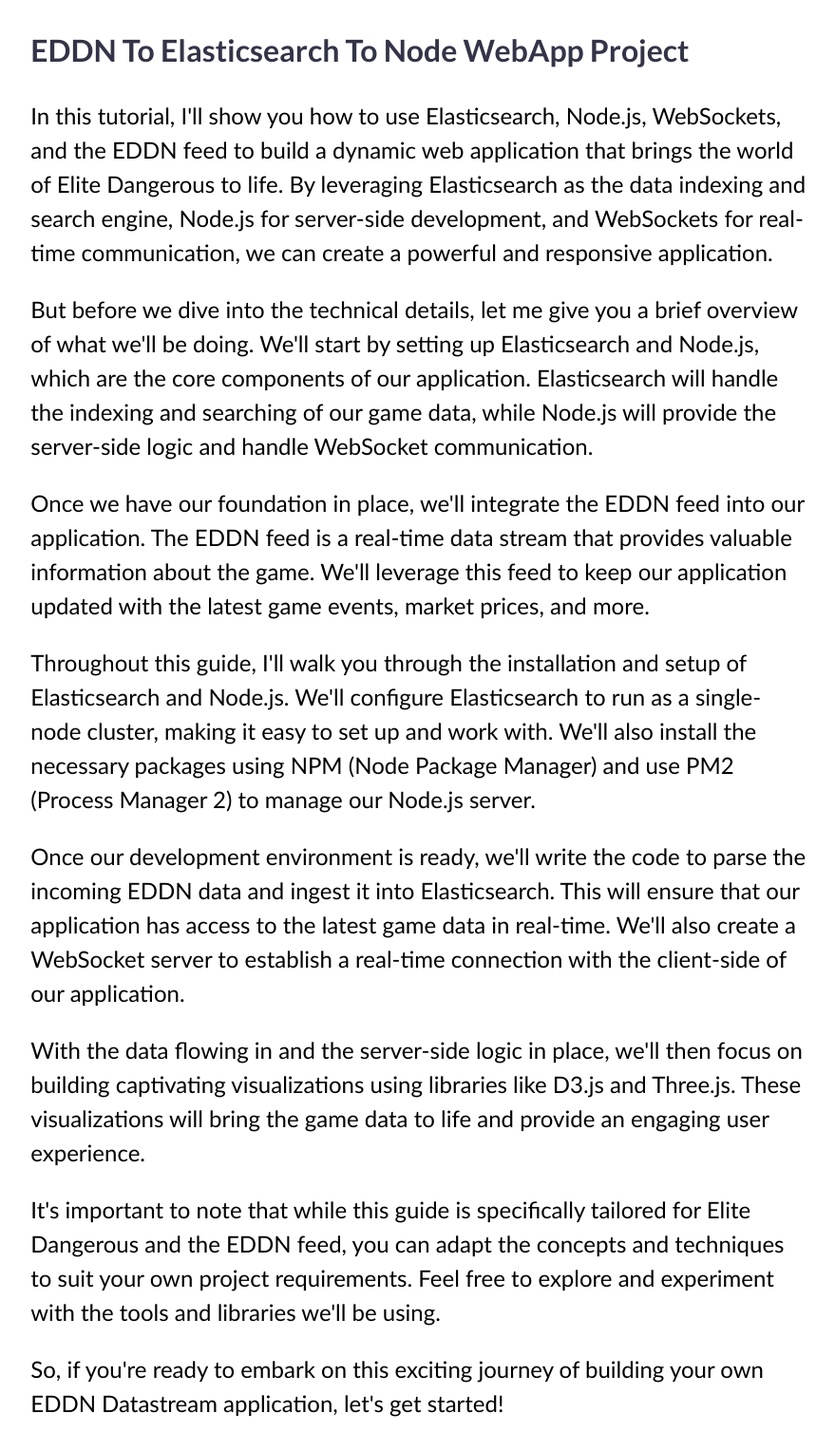
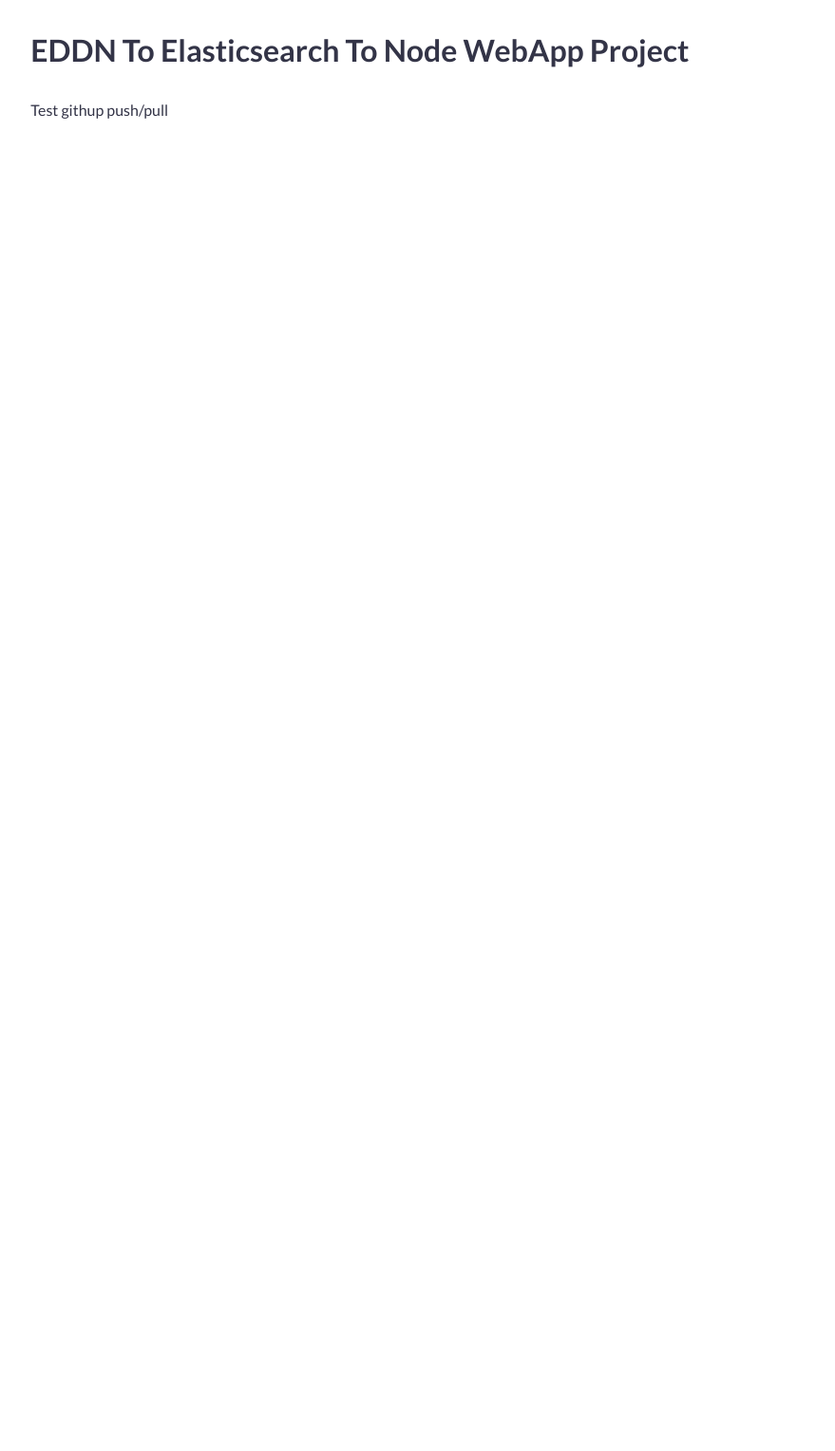
Before and after one commit to b-vest/eddn-elastic-webapp, a website: page public/index.html in a window 1280 px wide. Shown: the part 59-1587 px from the top of the page at 95% size, without its empty margins (342-1221 px from the left). After the commit the page ends 800 px from the top, so only its background shows below. Drawn offline with Linux system fonts and the light colour scheme.

Commit message:
Live update test

```diff
--- a/public/index.html
+++ b/public/index.html
@@ -32,21 +32,7 @@
 
         <div class="col-9">
           <h2>EDDN To Elasticsearch To Node WebApp Project</h2>
-          <p>In this tutorial, I'll show you how to use Elasticsearch, Node.js, WebSockets, and the EDDN feed to build a dynamic web application that brings the world of Elite Dangerous to life. By leveraging Elasticsearch as the data indexing and search engine, Node.js for server-side development, and WebSockets for real-time communication, we can create a powerful and responsive application.</p>
-
-          <p>But before we dive into the technical details, let me give you a brief overview of what we'll be doing. We'll start by setting up Elasticsearch and Node.js, which are the core components of our application. Elasticsearch will handle the indexing and searching of our game data, while Node.js will provide the server-side logic and handle WebSocket communication.</p>
-
-          <p>Once we have our foundation in place, we'll integrate the EDDN feed into our application. The EDDN feed is a real-time data stream that provides valuable information about the game. We'll leverage this feed to keep our application updated with the latest game events, market prices, and more.</p>
-
-          <p>Throughout this guide, I'll walk you through the installation and setup of Elasticsearch and Node.js. We'll configure Elasticsearch to run as a single-node cluster, making it easy to set up and work with. We'll also install the necessary packages using NPM (Node Package Manager) and use PM2 (Process Manager 2) to manage our Node.js server.</p>
-
-          <p>Once our development environment is ready, we'll write the code to parse the incoming EDDN data and ingest it into Elasticsearch. This will ensure that our application has access to the latest game data in real-time. We'll also create a WebSocket server to establish a real-time connection with the client-side of our application.</p>
-
-          <p>With the data flowing in and the server-side logic in place, we'll then focus on building captivating visualizations using libraries like D3.js and Three.js. These visualizations will bring the game data to life and provide an engaging user experience.</p>
-
-          <p>It's important to note that while this guide is specifically tailored for Elite Dangerous and the EDDN feed, you can adapt the concepts and techniques to suit your own project requirements. Feel free to explore and experiment with the tools and libraries we'll be using.</p>
-
-          <p>So, if you're ready to embark on this exciting journey of building your own EDDN Datastream application, let's get started!</p>
+          Test githup push/pull
 
         </div>
       </div>
```
